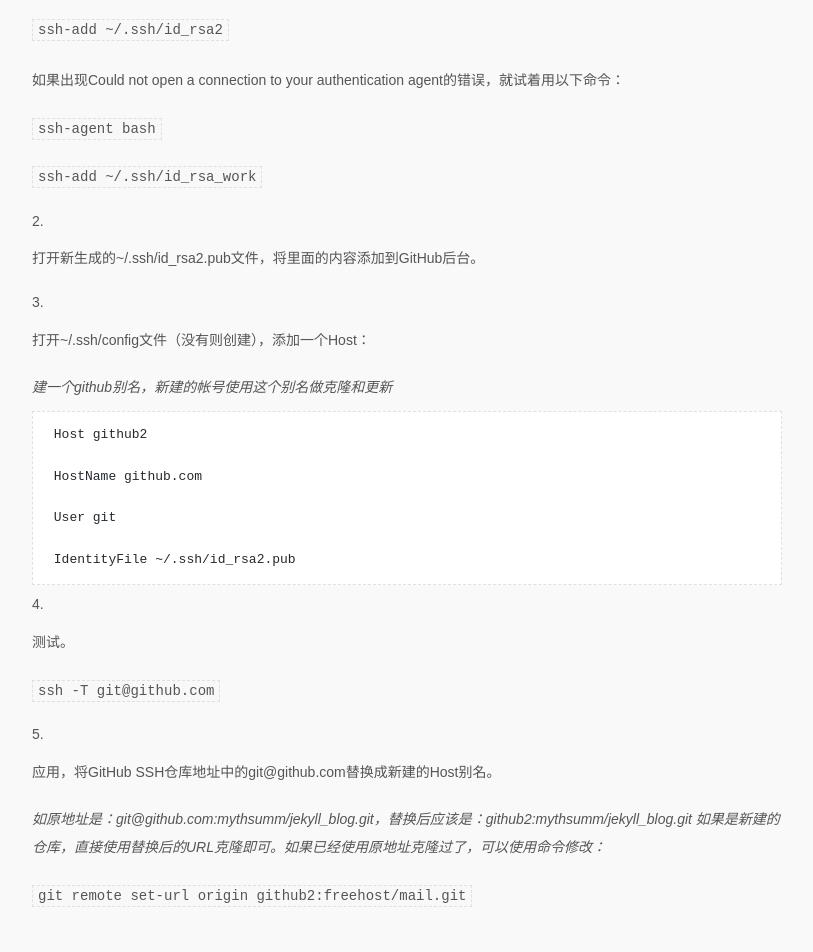
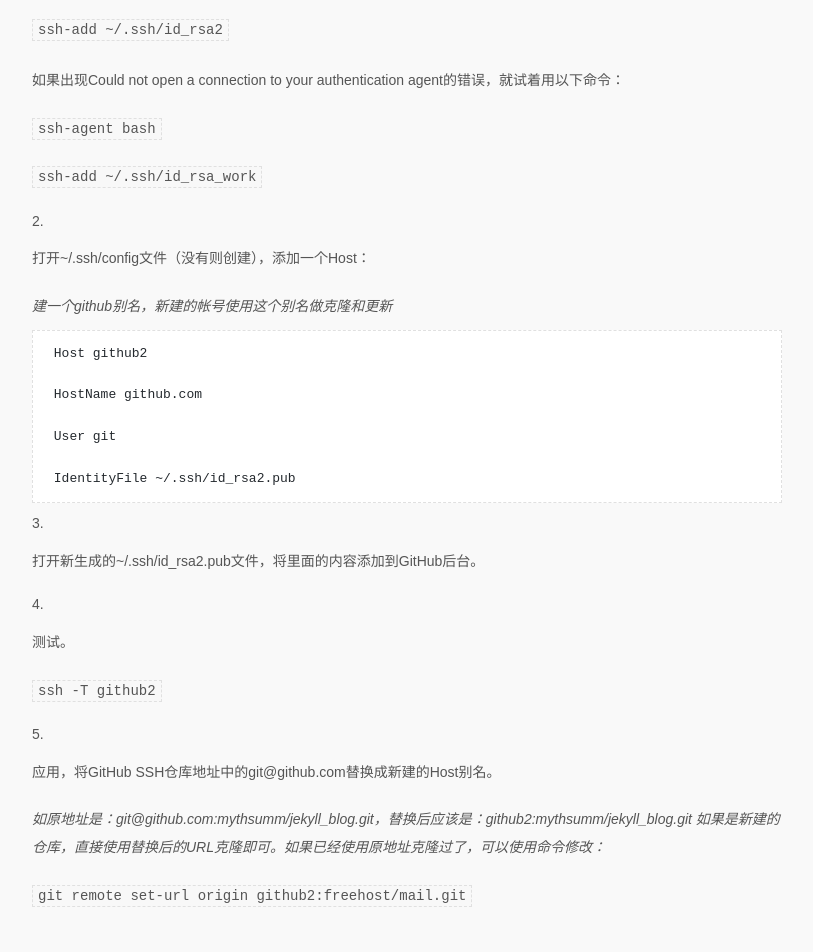
Before and after one commit to mythsumm/jekyll_blog, a Jekyll site: the page built from _posts/2016-06-27-在GitHub多个账号上添加SSH公钥.md, in a window 1280 px wide. Shown: the part 552-1504 px from the top of the page, without its empty margins (233-1046 px from the left). Built offline with Jekyll 4.4.1, drawn with Linux system fonts in a browser that asks for light colours; nearby versions of some CDN libraries; some web fonts are replaced; Markdown is read by kramdown in place of the engine named in the settings; comment, search, counter and statistics services are not loaded; part of the change alters nothing that is shown.

Commit message:
Update 2016-06-27-在GitHub多个账号上添加SSH公钥.md

````diff
--- a/_posts/2016-06-27-在GitHub多个账号上添加SSH公钥.md
+++ b/_posts/2016-06-27-在GitHub多个账号上添加SSH公钥.md
@@ -22,9 +22,7 @@ tags:
 
      `ssh-add ~/.ssh/id_rsa_work`
 
-2. 打开新生成的~/.ssh/id_rsa2.pub文件，将里面的内容添加到GitHub后台。
-
-3. 打开~/.ssh/config文件（没有则创建），添加一个Host：
+2. 打开~/.ssh/config文件（没有则创建），添加一个Host：
 
    *建一个github别名，新建的帐号使用这个别名做克隆和更新*
 
@@ -38,9 +36,11 @@ tags:
     IdentityFile ~/.ssh/id_rsa2.pub
    ```
 
+3. 打开新生成的~/.ssh/id_rsa2.pub文件，将里面的内容添加到GitHub后台。
+
 4. 测试。
 
-    `ssh -T git@github.com`
+    `ssh -T github2`
 
 5. 应用，将GitHub SSH仓库地址中的git@github.com替换成新建的Host别名。
 
````
